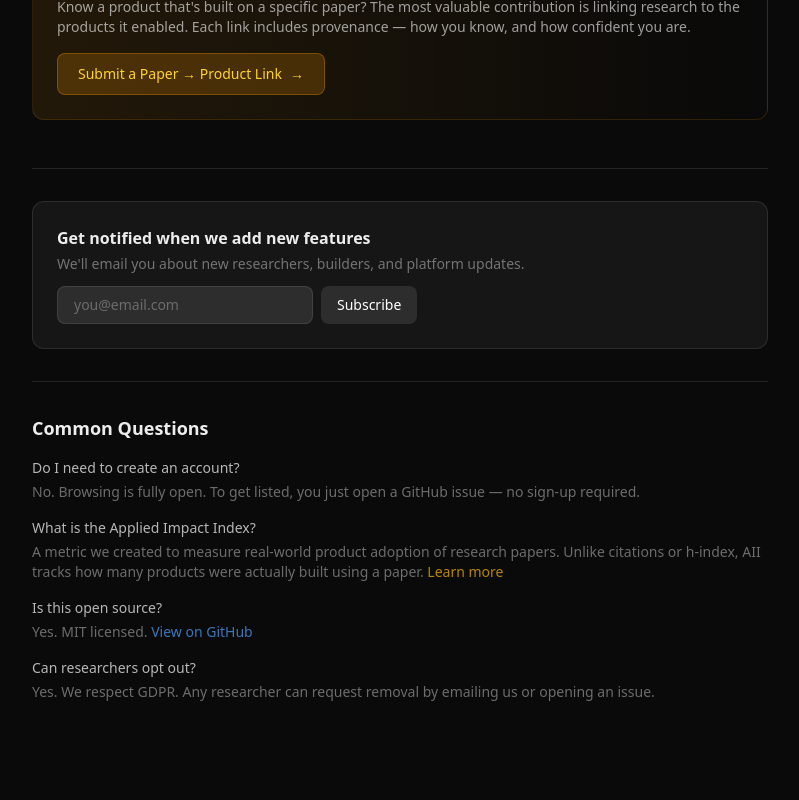
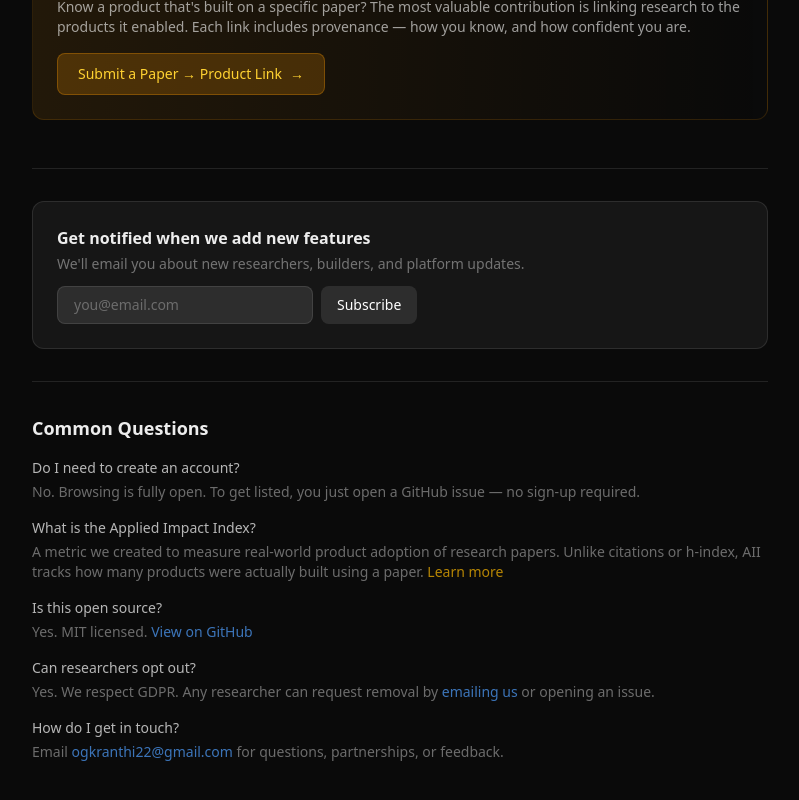
Before and after one commit to ogkranthi/peergraph, a Next.js app: page /join in a window 1280 px wide. Shown: the part 865-1665 px from the top of the page, without its empty margins (240-1039 px from the left). Before the commit the page ends 1615 px from the top, so only its background shows below. Built offline with nearby package versions, Linux system fonts and the light colour scheme.

Commit message:
Add contact email to footer and join page

```diff
--- a/src/app/join/page.tsx
+++ b/src/app/join/page.tsx
@@ -151,7 +151,17 @@ export default function JoinPage() {
           <div>
             <h3 className="text-sm font-medium text-white/70 mb-1">Can researchers opt out?</h3>
             <p className="text-sm text-white/40">
-              Yes. We respect GDPR. Any researcher can request removal by emailing us or opening an issue.
+              Yes. We respect GDPR. Any researcher can request removal by{" "}
+              <a href="mailto:ogkranthi22@gmail.com" className="text-blue-400/70 hover:text-blue-400">emailing us</a>{" "}
+              or opening an issue.
+            </p>
+          </div>
+          <div>
+            <h3 className="text-sm font-medium text-white/70 mb-1">How do I get in touch?</h3>
+            <p className="text-sm text-white/40">
+              Email{" "}
+              <a href="mailto:ogkranthi22@gmail.com" className="text-blue-400/70 hover:text-blue-400">ogkranthi22@gmail.com</a>{" "}
+              for questions, partnerships, or feedback.
             </p>
           </div>
         </div>
--- a/src/app/page.tsx
+++ b/src/app/page.tsx
@@ -302,9 +302,10 @@ export default async function HomePage() {
       <footer className="border-t border-white/10 py-8">
         <div className="max-w-7xl mx-auto px-4 flex items-center justify-between">
           <p className="text-sm text-white/30">PeerGraph.ai</p>
-          <p className="text-sm text-white/30">
-            Open source &middot; MIT License
-          </p>
+          <div className="flex items-center gap-4 text-sm text-white/30">
+            <a href="mailto:ogkranthi22@gmail.com" className="hover:text-white/50 transition-colors">Contact</a>
+            <span>Open source &middot; MIT License</span>
+          </div>
         </div>
       </footer>
     </div>
```
